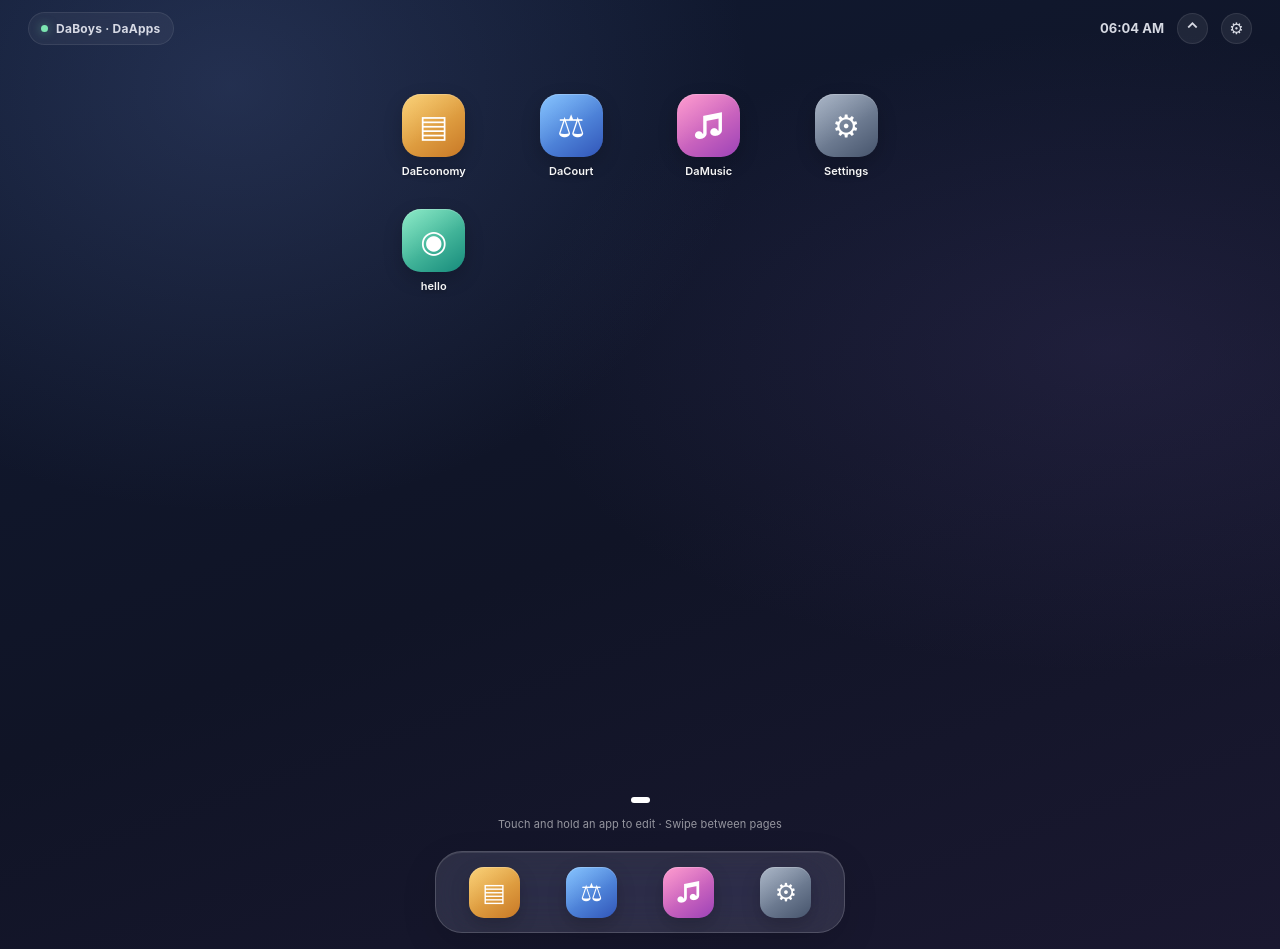
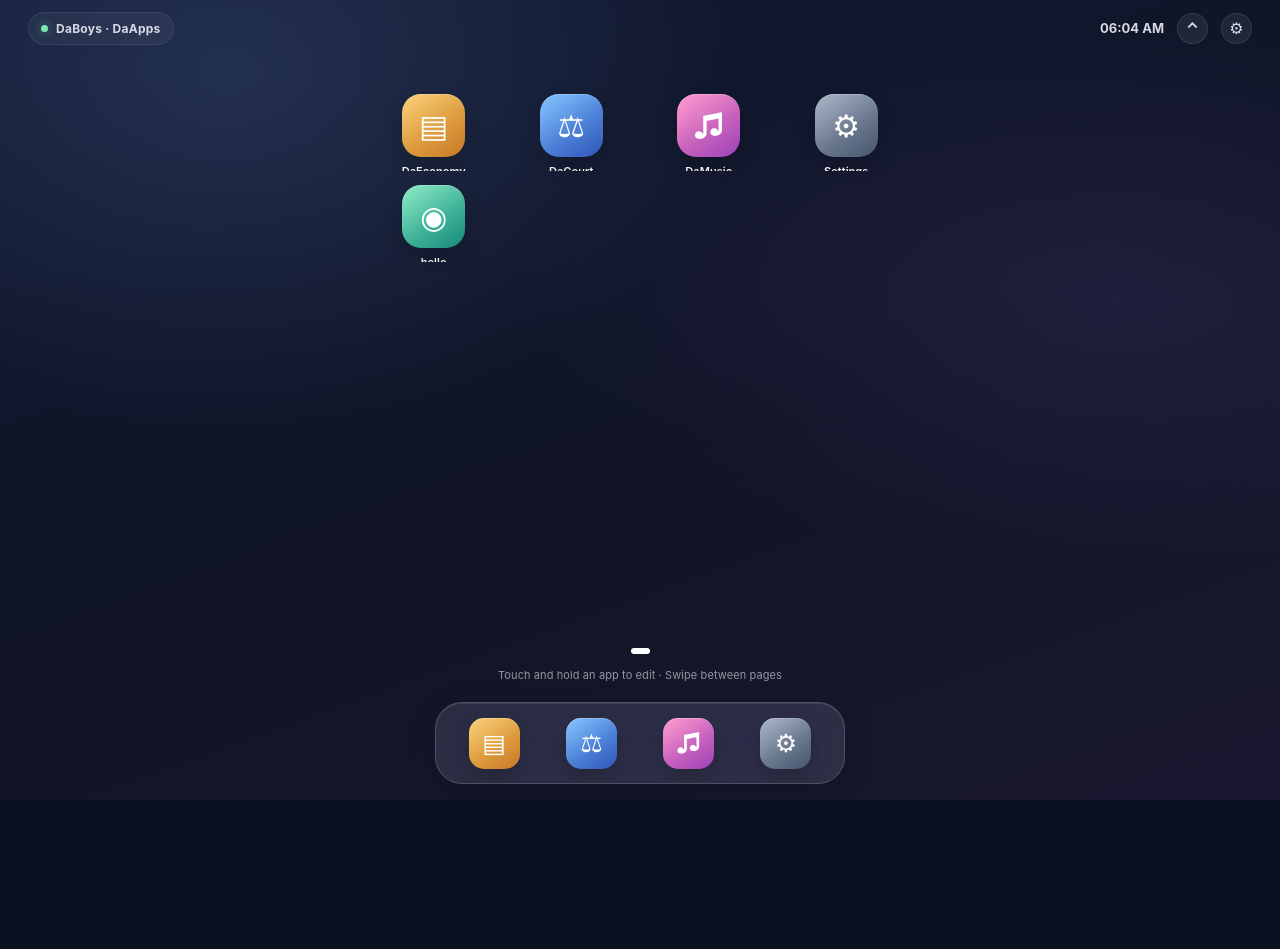
Before and after one commit to moonrisemc5-hue/IDon-, a React (Vite) app: page / in a window 1280 px wide. After the commit the page ends 800 px from the top, so only its background shows below. Built offline with nearby package versions, Linux system fonts and the light colour scheme.

Commit message:
Anchor IDon to the screen and prevent vertical page scrolling

```diff
--- a/src/styles.css
+++ b/src/styles.css
@@ -1,12 +1,12 @@
 @import url('https://fonts.googleapis.com/css2?family=DM+Sans:wght@400;500;600;700;800&display=swap');
 :root{font-family:-apple-system,BlinkMacSystemFont,"SF Pro Display","DM Sans",sans-serif;color:#fff;background:#0b1020;font-synthesis:none;text-rendering:optimizeLegibility;-webkit-font-smoothing:antialiased;font-weight:400;font-optical-sizing:auto}
 *{box-sizing:border-box}
-html,body,#root{margin:0;min-width:320px;min-height:100%;width:100%}
-body{min-height:100vh;min-height:100svh}
+html,body,#root{margin:0;min-width:320px;width:100%;height:100%;overflow:hidden}
+html,body{overscroll-behavior:none} body{position:fixed;inset:0;min-height:0;touch-action:none}
 button,input{font:inherit}
 button{color:inherit;cursor:pointer;-webkit-tap-highlight-color:transparent}
 button:focus-visible,input:focus-visible{outline:2px solid #b8d8ff;outline-offset:3px}
-.da-shell{position:relative;isolation:isolate;min-height:100vh;min-height:100svh;width:100%;overflow:hidden;background-color:#10172b;background-size:cover;background-position:center;background-attachment:fixed;color:#f9faff;display:flex;flex-direction:column;align-items:stretch;padding:env(safe-area-inset-top) 0 env(safe-area-inset-bottom);touch-action:pan-y}
+.da-shell{position:fixed;inset:0;isolation:isolate;height:100vh;height:100dvh;min-height:0;width:100%;overflow:hidden;overscroll-behavior:none;background-color:#10172b;background-size:cover;background-position:center;background-attachment:fixed;color:#f9faff;display:flex;flex-direction:column;align-items:stretch;padding:env(safe-area-inset-top) 0 env(safe-area-inset-bottom);touch-action:pan-y}
 .da-shell:before{content:"";position:absolute;inset:0;z-index:-2;pointer-events:none;background:radial-gradient(ellipse at 18% 9%,#5368a04a,transparent 35%),radial-gradient(ellipse at 87% 37%,#59478b36,transparent 38%),linear-gradient(160deg,#101a32 0%,#101426 54%,#1a1830 100%)}
 .wallpaper-midnight:before{background:radial-gradient(ellipse at 50% 0,#33436c65,transparent 48%),linear-gradient(155deg,#080d1b,#11182b 60%,#11121f)}
 .wallpaper-sunset:before{background:radial-gradient(ellipse at 80% 0,#d15c7260,transparent 42%),radial-gradient(ellipse at 10% 50%,#794d7a35,transparent 40%),linear-gradient(155deg,#29182d,#17192d 60%,#111725)}
@@ -16,11 +16,11 @@ button:focus-visible,input:focus-visible{outline:2px solid #b8d8ff;outline-offse
 .status-bar button{border:0;background:#ffffff12;border:1px solid #ffffff17;border-radius:50%;height:31px;width:31px;display:grid;place-items:center;font-size:16px}
 .brand-pill{display:flex;align-items:center;gap:8px;font-size:12px;font-weight:750;letter-spacing:.25px;color:#f6f7ffda;background:#ffffff0d;border:1px solid #ffffff15;border-radius:999px;padding:8px 12px;backdrop-filter:blur(16px)}
 .brand-pill i{display:inline-block;width:7px;height:7px;border-radius:50%;background:#7ce6b1;box-shadow:0 0 10px #7ce6b180}
-.home-viewport{position:relative;width:100%;flex:1;min-height:450px;display:flex;flex-direction:column;overflow:hidden;touch-action:pan-y}
-.page-track{display:flex;width:max-content;flex:1;will-change:transform;min-height:390px}
-.home-page{width:100vw;max-width:100vw;flex:0 0 100vw;padding:25px 20px 20px;display:flex;align-items:flex-start;justify-content:center}
-.app-grid{width:100%;max-width:520px;display:grid;grid-template-columns:repeat(4,minmax(0,1fr));grid-template-rows:repeat(6,88px);gap:12px 7px;align-content:start}
-.app-tile{position:relative;min-width:0;min-height:78px;display:flex;flex-direction:column;align-items:center;justify-content:flex-start;gap:7px;padding:0 2px 4px;border:0;background:transparent;border-radius:17px;text-align:center;touch-action:pan-y;user-select:none;-webkit-user-select:none}
+.home-viewport{position:relative;width:100%;flex:1;min-height:0;display:flex;flex-direction:column;overflow:hidden;touch-action:none;overscroll-behavior:none}
+.page-track{display:flex;width:max-content;flex:1;min-height:0;height:100%;will-change:transform}
+.home-page{width:100vw;max-width:100vw;height:100%;min-height:0;flex:0 0 100vw;padding:16px 20px 10px;display:flex;align-items:stretch;justify-content:center}
+.app-grid{width:100%;height:100%;max-width:520px;display:grid;grid-template-columns:repeat(4,minmax(0,1fr));grid-template-rows:repeat(6,minmax(0,1fr));gap:8px 7px;align-content:stretch}
+.app-tile{position:relative;min-width:0;min-height:0;display:flex;flex-direction:column;align-items:center;justify-content:flex-start;gap:7px;padding:0 2px 4px;border:0;background:transparent;border-radius:17px;text-align:center;touch-action:pan-y;user-select:none;-webkit-user-select:none}
 .app-tile b{max-width:100%;overflow:hidden;text-overflow:ellipsis;white-space:nowrap;font-size:11px;font-weight:570;letter-spacing:.05px;color:#fff;text-shadow:0 1px 8px #0008;line-height:15px}
 .app-icon{width:57px;height:57px;display:grid;place-items:center;flex:0 0 auto;border-radius:17px;font-size:29px;font-weight:650;line-height:1;color:white;box-shadow:0 7px 19px #0003,inset 0 1px #ffffff35;position:relative;overflow:hidden}
 .app-icon:before{content:"";position:absolute;inset:0;background:linear-gradient(145deg,#ffffff2a,transparent 56%);pointer-events:none}
@@ -76,6 +76,6 @@ button:focus-visible,input:focus-visible{outline:2px solid #b8d8ff;outline-offse
 .control-window{padding:20px}.control-window>p{font-size:12px;color:#c2c9dc}.control-window label{display:flex;flex-direction:column;gap:12px;padding:17px;border-radius:17px;background:#ffffff0e;font-size:12px}
 .confirm-window{width:min(100%,350px);padding:22px}.confirm-window input{width:100%;border:1px solid #ffffff2a;border-radius:12px;background:#0b1020;color:#fff;padding:12px;margin:5px 0 18px;outline-offset:2px}.confirm-window footer{display:flex;justify-content:flex-end;gap:9px}.confirm-window .remove-confirm{background:#ef6673;color:#fff;border-color:#ef6673}
 .toast{position:fixed;z-index:70;left:50%;bottom:calc(125px + env(safe-area-inset-bottom));transform:translateX(-50%);padding:11px 17px;border-radius:14px;background:#f6f7ff;color:#141a2b;font-size:12px;font-weight:700;box-shadow:0 10px 28px #0004;white-space:nowrap}
-@media(min-width:650px){.status-bar{padding:0 28px}.home-page{padding-top:38px}.app-grid{grid-template-rows:repeat(6,100px);gap:15px 10px;max-width:540px}.app-icon{width:63px;height:63px;border-radius:19px;font-size:31px}.folder-icon{width:63px;height:63px;border-radius:19px}.dock{margin-top:10px}.home-viewport{min-height:540px}}
-@media(max-height:700px){.status-bar{height:48px;min-height:48px}.home-page{padding-top:13px}.app-grid{grid-template-rows:repeat(6,75px);gap:7px 5px}.app-icon,.folder-icon{width:49px;height:49px;border-radius:15px}.app-icon{font-size:25px}.dock{min-height:68px;padding:8px 13px;margin-top:4px}.dock .app-icon{width:46px;height:46px}.gesture-hint{margin-bottom:5px}}
+@media(min-width:650px){.status-bar{padding:0 28px}.home-page{padding-top:38px}.app-grid{grid-template-rows:repeat(6,minmax(0,1fr));gap:10px 10px;max-width:540px}.app-icon{width:63px;height:63px;border-radius:19px;font-size:31px}.folder-icon{width:63px;height:63px;border-radius:19px}.dock{margin-top:10px}.home-viewport{min-height:540px}}
+@media(max-height:700px){.status-bar{height:48px;min-height:48px}.home-page{padding-top:8px}.app-grid{grid-template-rows:repeat(6,minmax(0,1fr));gap:5px 5px}.app-icon,.folder-icon{width:49px;height:49px;border-radius:15px}.app-icon{font-size:25px}.dock{min-height:68px;padding:8px 13px;margin-top:4px}.dock .app-icon{width:46px;height:46px}.gesture-hint{margin-bottom:5px}}
 @media(prefers-reduced-motion:reduce){*,*:before,*:after{animation-duration:.01ms!important;animation-iteration-count:1!important;scroll-behavior:auto!important;transition-duration:.01ms!important}}
```
